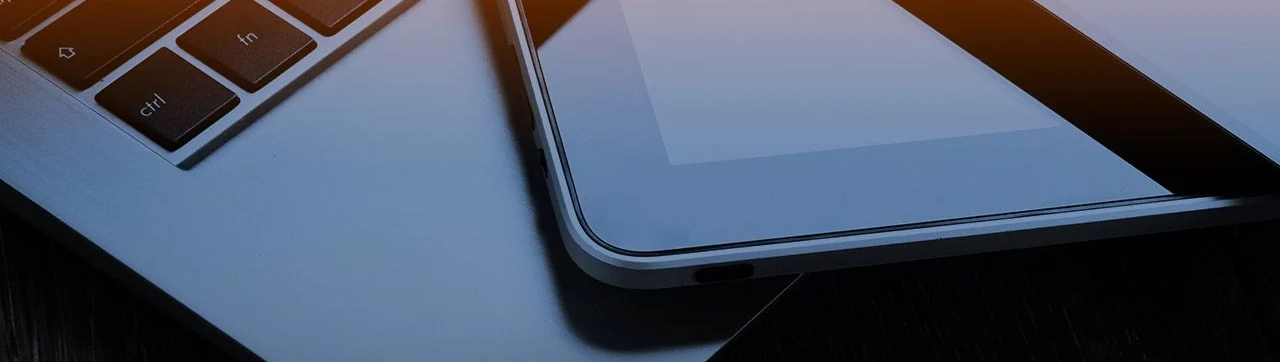
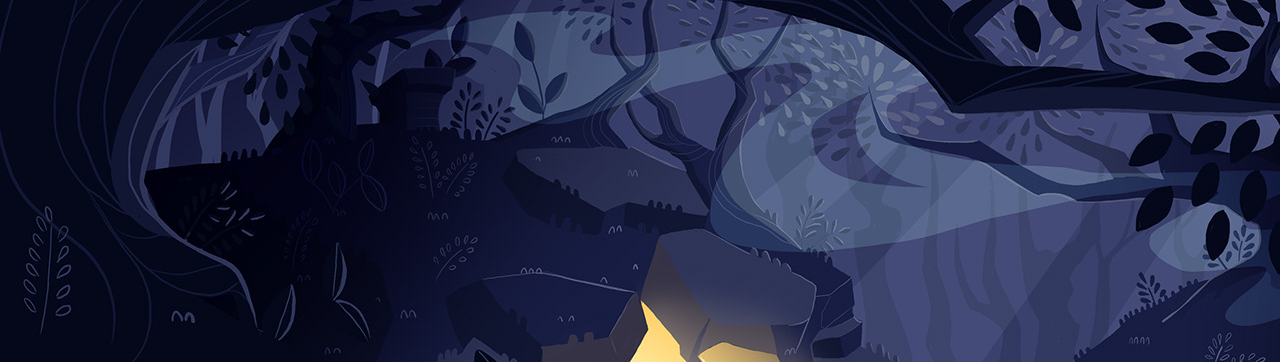
Before and after one commit to VyasRishabh/MYport, a plain HTML site: page index.html in a window 1280 px wide. Shown: the part 111-473 px from the top of the page. Drawn offline with Linux system fonts and the light colour scheme.

Commit message:
Update style.css

```diff
--- a/style.css
+++ b/style.css
@@ -10,8 +10,8 @@
     display: grid;
     grid-template-rows: .2fr 1fr 1fr;
     grid-template-columns: 1fr 1fr;
-/* background-image: url("/images/b1489a55645295.5b463687dbf0a.jpg"); */
-background-image: url("/images/5651990.webp");
+background-image: url("/images/b1489a55645295.5b463687dbf0a.jpg");
+/* background-image: url("/images/5651990.webp"); */
 /* background-image: url("/images/portfolio4_Cover_banner1.jpg"); */
 background-attachment: fixed;
 background-repeat: inherit;
```
